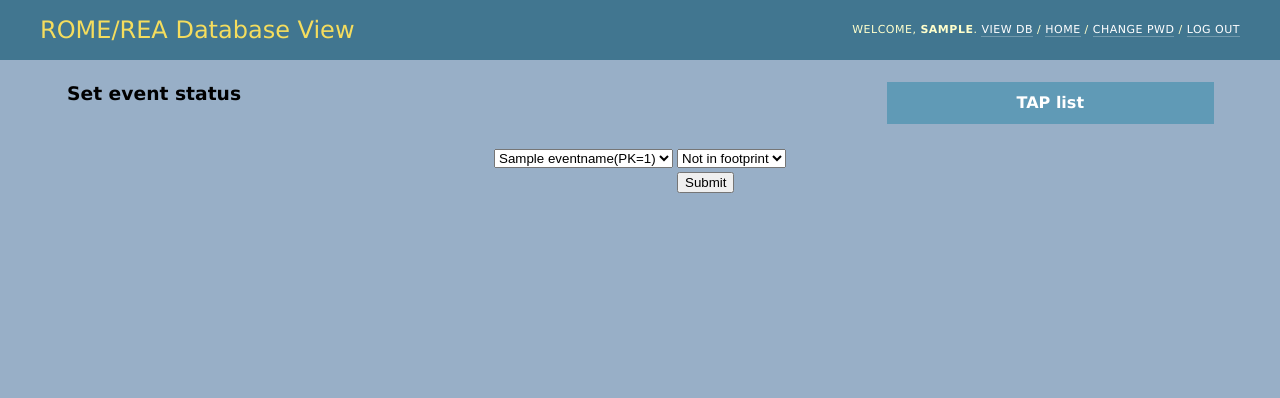
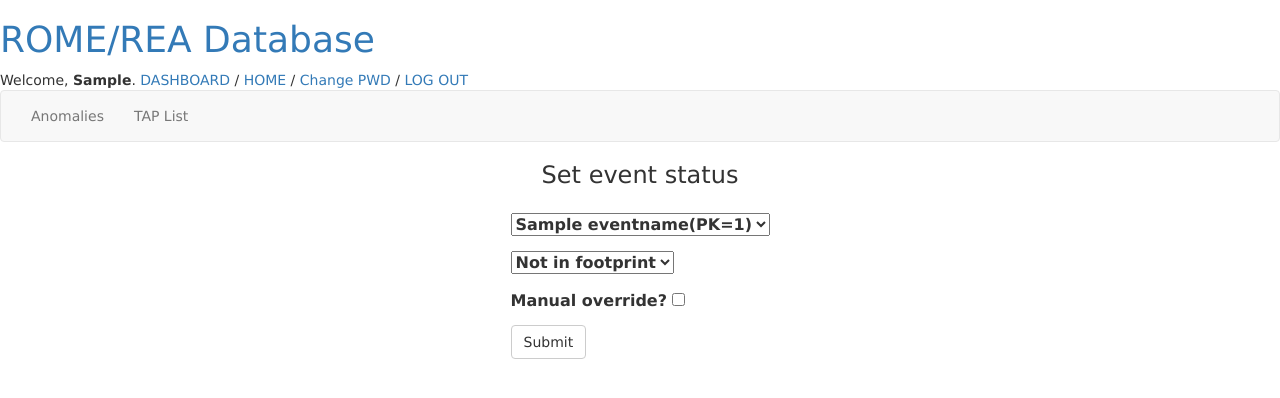
Before and after one commit to ytsapras/robonet_site, a Django app: page /db/set_event_status/ in a window 1280 px wide. Shown: the top 398 px of the page. Run offline with Django 3.2, Linux system fonts and the light colour scheme; a user stored in the database is signed in; tables that the repository leaves empty hold one stand-in row (values such as "Sample post"); parts of the project's set-up code (start-up, migrations or seed data) failed here and were passed over; some libraries are stand-ins or nearby versions.

Commit message:
Added manual override flag for TAP

```diff
--- a/events/forms.py
+++ b/events/forms.py
@@ -89,9 +89,11 @@ class EventSearchForm(forms.Form):
     year = forms.IntegerField(label='year',min_value=2017, max_value=2019,required=False)
 
 class EventAnomalyStatusForm(forms.ModelForm):
-   class Meta:
-      model = Event
-      fields = ('status',)
+    class Meta:
+        model = Event
+        fields = ('status','override',)
+    override = forms.BooleanField(label='override')
+
 
 class SingleModelForm(forms.ModelForm):
    class Meta:
--- a/events/models.py
+++ b/events/models.py
@@ -180,6 +180,9 @@ class Event(models.Model):
                                       default=Decimal('-1.0'))
    # Year the event was discovered
    year = models.CharField("Year of discovery", max_length=10, default='', blank=True)
+
+   # Manual override flag
+   override = models.BooleanField(default=False,blank=True)
 
 # Generic Events Name class
 # EventName uses two foreign keys so related_name needs to be set
--- a/events/templates/events/list_anomalies.html
+++ b/events/templates/events/list_anomalies.html
@@ -15,7 +15,7 @@
         <ul class="nav navbar-nav">
           <li><a href="{% url 'list_all' display_year='ALL'%}">Display all events</a></li>
           <li><a href="{% url 'search_events' %}">Search DB</a></li>
-          <li><a href="{% url 'set_tap_status' %}">Set TAP status</a></li>
+          <li><a href="{% url 'set_event_status' %}">Set event status</a></li>
         </ul>
       </div><!-- /.navbar-collapse -->
     </div><!-- /.container-fluid -->
--- a/events/templates/events/set_event_anomaly_status.html
+++ b/events/templates/events/set_event_anomaly_status.html
@@ -1,17 +1,30 @@
-{% extends "base_page.html" %}
+{% extends "base.html" %}
 
 {% block page_title %}{{page.name}}{% endblock %}
 
 {% block content %}
+<nav class="navbar navbar-default">
+<div class="container-fluid">
+    <div class="navbar-header">
+        <button type="button" class="navbar-toggle collapsed" data-toggle="collapse" data-target="#bs-example-navbar-collapse-1" aria-expanded="false">
+        <span class="sr-only">Toggle navigation</span>
+        <span class="icon-bar"></span>
+        </button>
+    </div>
+</div>
+
+<div class="collapse navbar-collapse" id="bs-example-navbar-collapse-1">
+    <ul class="nav navbar-nav">
+      <li><a href="{% url 'list_anomalies' %}">Anomalies</a></li>
+      <li><a href="{% url 'tap' %}">TAP List</a></li>
+    </ul>
+  </div><!-- /.navbar-collapse -->
+</div><!-- /.container-fluid -->
+</nav>
 <div style="margin-top: 20px;">
 <center>
-<table style="border: 0px" width="90%">
-    <tr>
-        <td align="left" width="50%"><h3>Set event status</h3></td>
-        <td align="center" bgcolor="#609ab6" width="20%"><a href="{% url 'tap' %}"><b style="color: #FFFFFF ">TAP list</b></a></td>
-    </tr>
-</table>
-</center>
+<h3>Set event status</h3>
+
 </div>
 <div style="margin-top: 20px;">
       <form method="POST" class="post-form">{% csrf_token %}
@@ -24,6 +37,8 @@
                     <option value="{{e.pk}}">{{name}}</option>
                 {% endfor %}
                 </select></label></td>
+                </tr>
+                <tr>
                 <td><label for="{{eform.status.id_for_label}}">
                 <select name="status">
                 {% for code,state in states %}
@@ -32,7 +47,16 @@
                 </select></label>
                 </td>
                 </tr>
-                <tr><td></td><td>
+                <tr>
+                <td><div class="fieldWrapper">
+                        {{ eform.override.errors }}
+                        <label for="{{ eform.override.id_for_label }}">Manual override?</label>
+                        {{ eform.override }}
+                    </div>
+                </td>
+                </tr>
+                <tr>
+                <td>
                 <div class="fieldWrapper">
                     <button type="submit" class="save btn btn-default">Submit</button>
                 </div>
--- a/events/views.py
+++ b/events/views.py
@@ -499,6 +499,7 @@ def tap(request):
          colors = []
          visibility = []
 	 field_names = []
+
          count = 0
          for i in ev_id:
             evnm = EventName.objects.filter(event=i)
@@ -565,7 +566,7 @@ def set_tap_status(request):
 
         if request.method == "POST":
 
-            form = TapStatusForm(request.POST)
+            tform = TapStatusForm(request.POST)
 
             if form.is_valid():
 
@@ -647,7 +648,8 @@ def set_event_status(request):
                 event = Event.objects.get(pk=npost.name)
 
                 (status, message) = update_db_2.update_event_status(event,
-                                                                    epost.status)
+                                                                    epost.status,
+                                                                    epost.override)
 
                 return render(request, 'events/set_event_anomaly_status.html', \
                                     {'eform': eform, 'nform': nform,
--- a/scripts/update_db_2.py
+++ b/scripts/update_db_2.py
@@ -966,7 +966,7 @@ def update_tap_status(event, priority):
 
     return successful, message
 
-def update_event_status(event, state):
+def update_event_status(event, state, override):
     """
     Update an existsing observing sub-request in the database.
 
@@ -980,6 +980,7 @@ def update_event_status(event, state):
                 'MO', 'monitor'
                 'AN', 'anomaly'
                 'EX', 'expired'
+    override -- The manual override flag for TAP (True or False)
     """
 
     if Event.objects.filter(pk=event.pk).exists()==True:
@@ -993,6 +994,7 @@ def update_event_status(event, state):
                 e = qs[0]
 
                 e.status = state
+                e.override = override
 
                 e.save()
 
```
Also changed, not shown: events/templates/events/set_tap_status.html (+13 -1 lines), events/templates/events/tap.html (+17 -0 lines).
